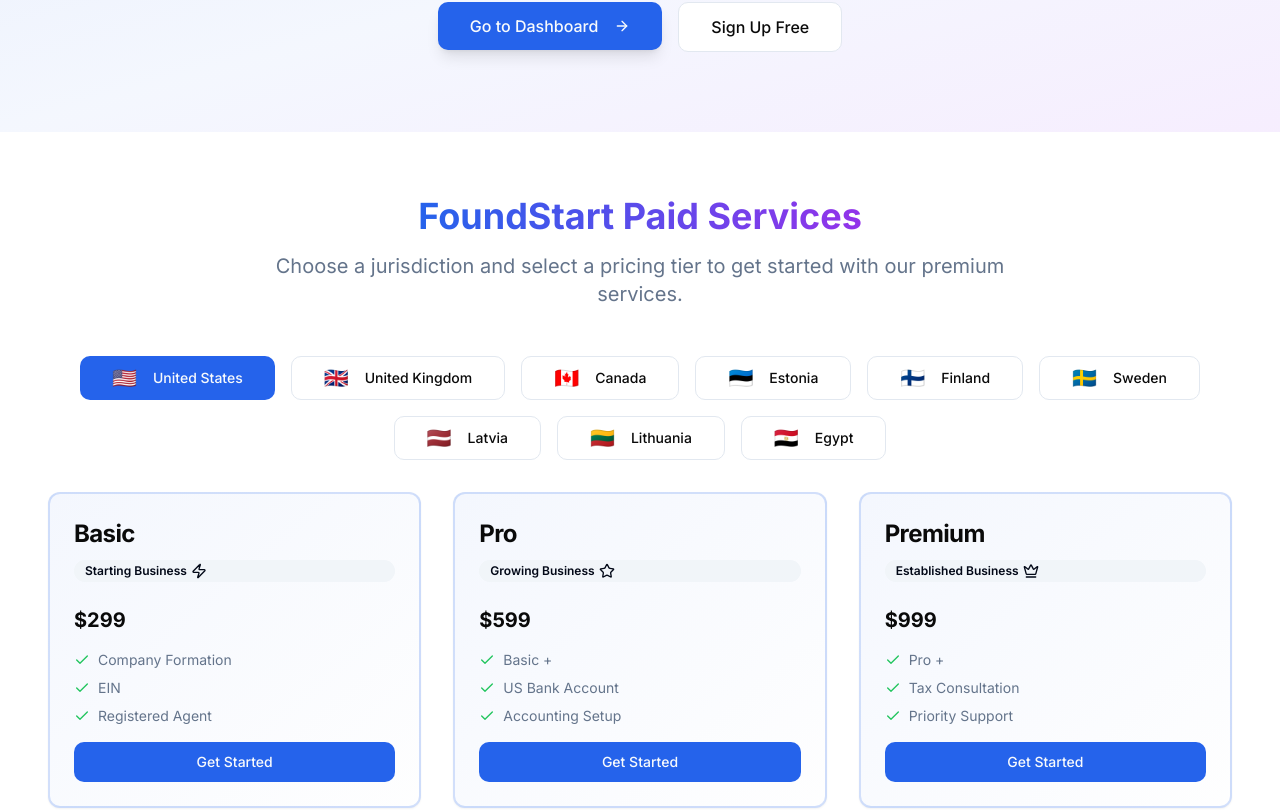
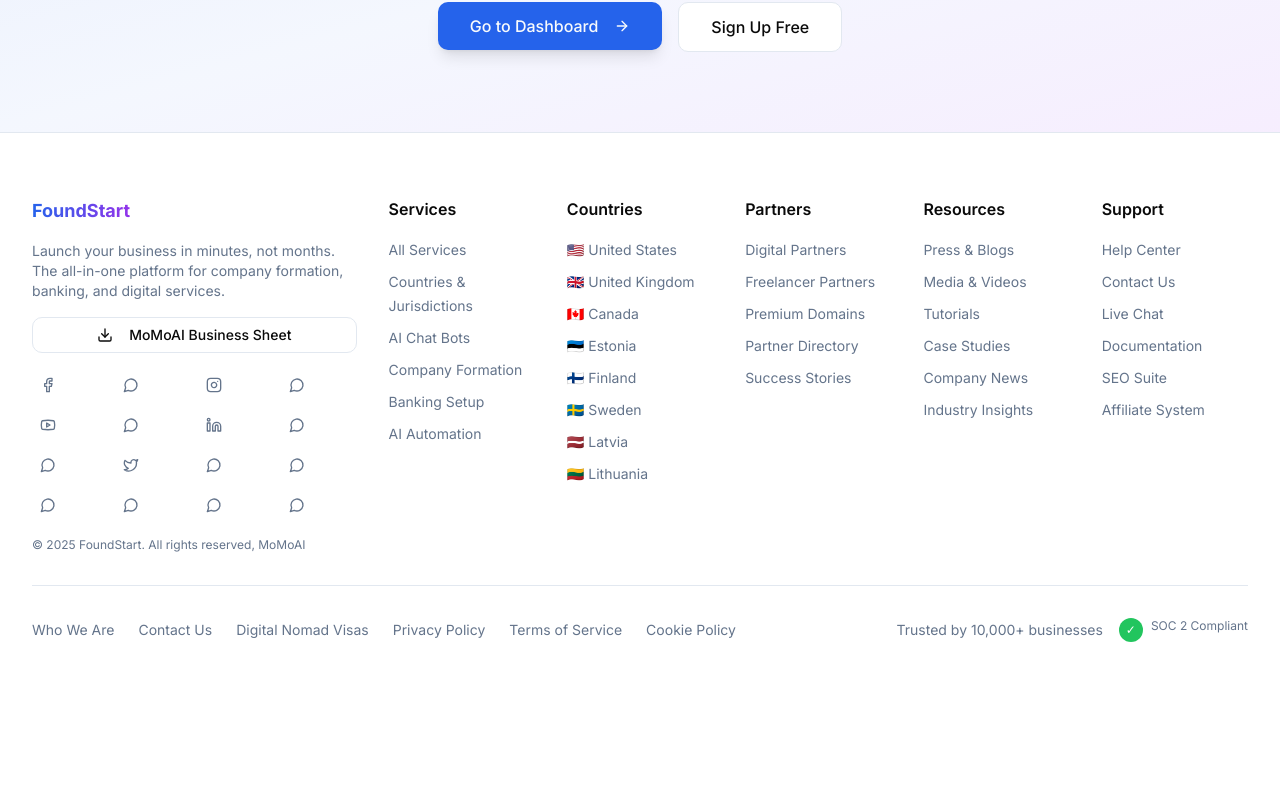
Before and after one commit to FoundStart/foundstart-org, a React (Vite) app: page / in a window 1280 px wide. Shown: the part 5178-5988 px from the top of the page. After the commit the page ends 5884 px from the top, so only its background shows below. Built offline with nearby package versions, Linux system fonts and the light colour scheme; no server answers.

Commit message:
Changes
Co-authored-by: Deeemoz <172045628+Deeemoz@users.noreply.github.com>

```diff
--- a/src/components/Footer.tsx
+++ b/src/components/Footer.tsx
@@ -2,7 +2,7 @@ import { Link } from 'react-router-dom';
 import { Separator } from '@/components/ui/separator';
 import { Button } from '@/components/ui/button';
 import { Youtube, Facebook, Instagram, Linkedin, Twitter, MessageCircle, Download } from 'lucide-react';
-import PricingTiers from '@/components/pricing/PricingTiers';
+
 
 const Footer = () => {
   const footerSections = [{
@@ -153,9 +153,7 @@ const Footer = () => {
   ];
 
   return (
-    <>
-      <PricingTiers />
-      <footer className="bg-card border-t border-border">
+    <footer className="bg-card border-t border-border">
       <div className="container mx-auto px-4 sm:px-6 lg:px-8 py-16">
         <div className="grid grid-cols-1 md:grid-cols-7 gap-8">
           <div className="col-span-1 md:col-span-2">
@@ -240,7 +238,6 @@ const Footer = () => {
         </div>
       </div>
     </footer>
-    </>
   );
 };
 
```
